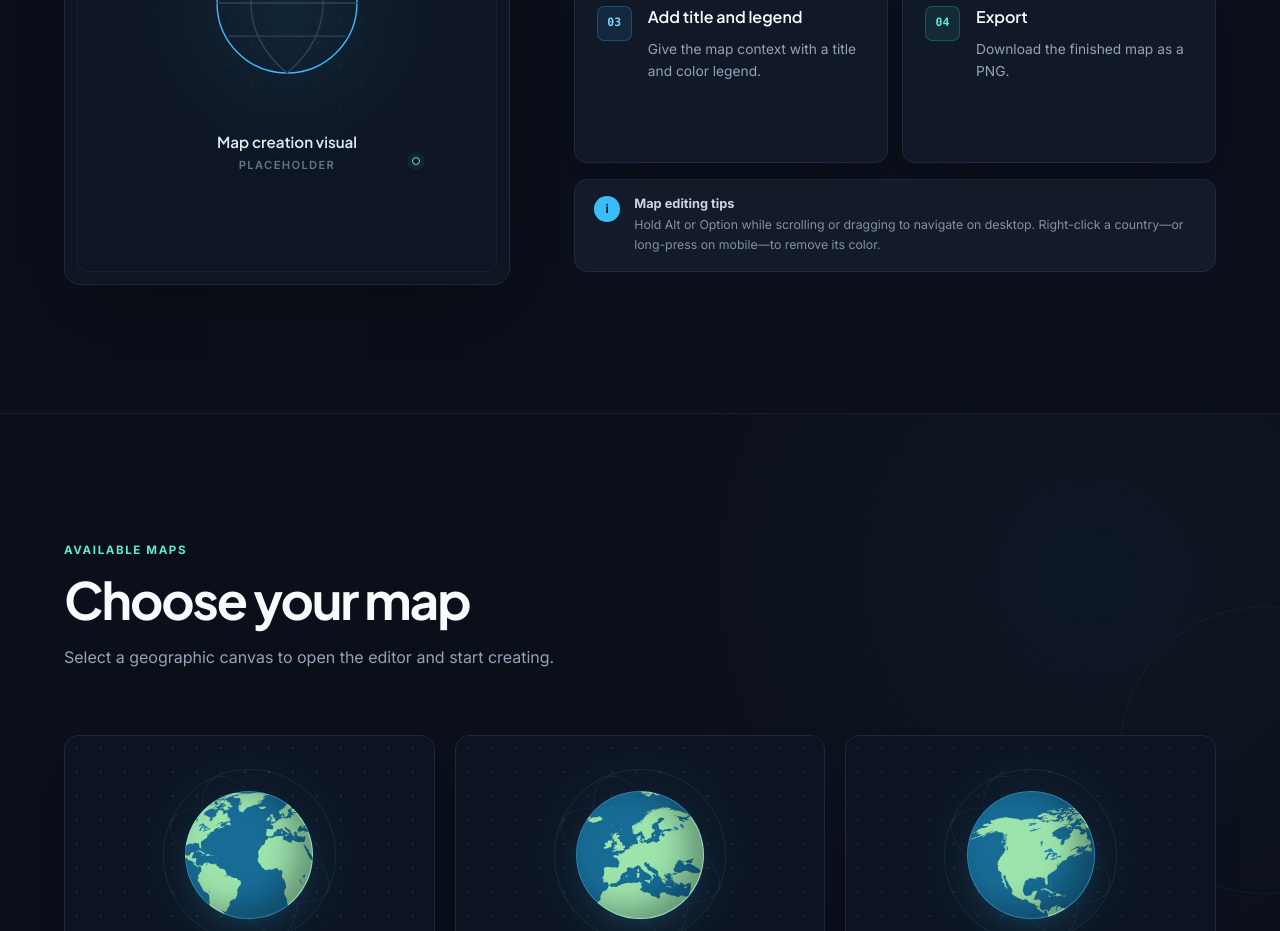
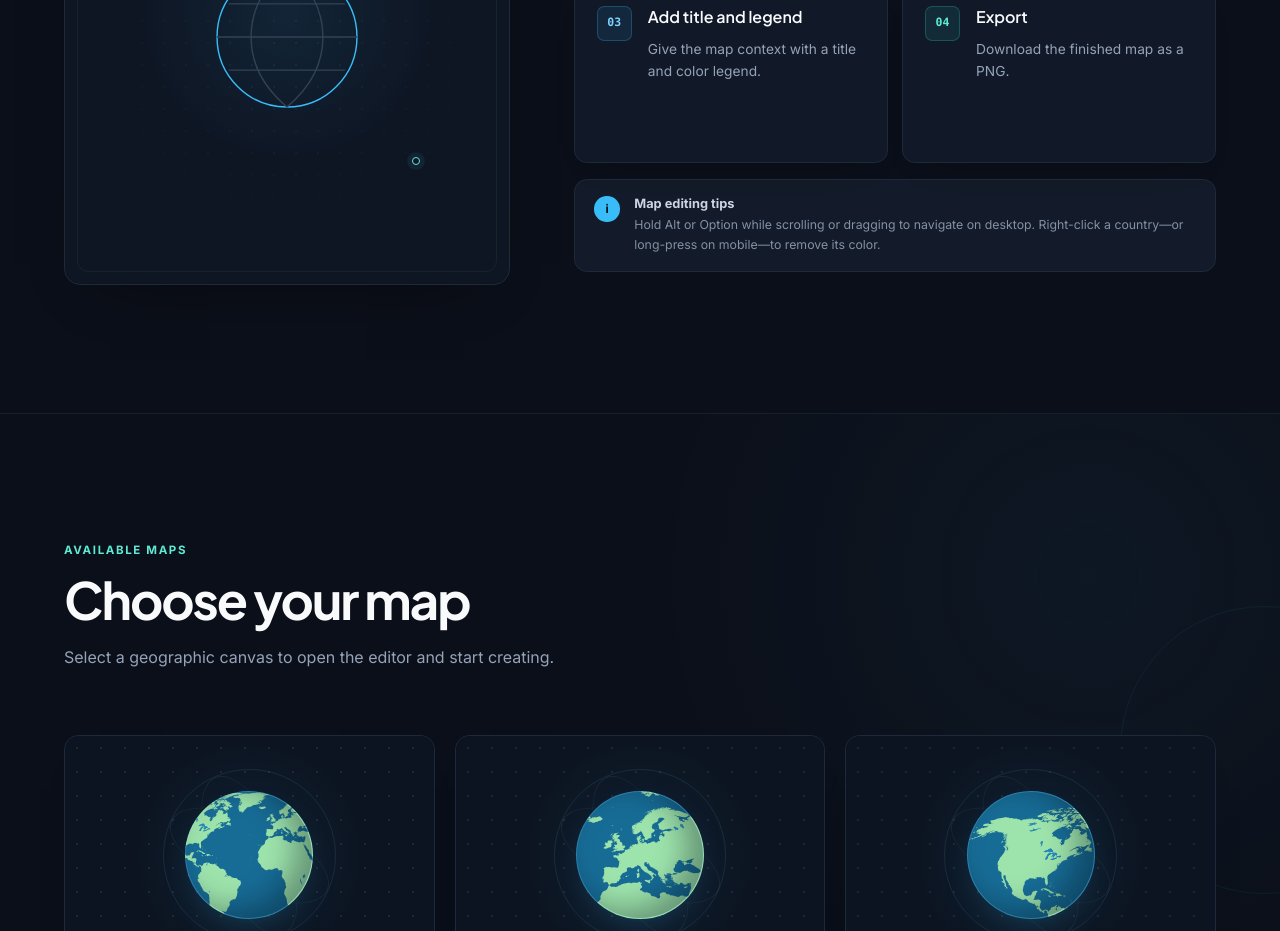
Before and after one commit to miguelduartedev/Interactive-Maps, a Next.js app: page / in a window 1280 px wide. Shown: the part 1360-2291 px from the top of the page. Built offline with nearby package versions, Linux system fonts and the light colour scheme.

Commit message:
feat: complete V2 homepage redesign

```diff
--- a/src/components/organisms/Panel/panel.tsx
+++ b/src/components/organisms/Panel/panel.tsx
@@ -39,10 +39,14 @@ function WorkflowPlaceholder() {
         <circle cx="110" cy="110" r="74" />
         <path d="M36 110h148M110 36c25 21 38 46 38 74s-13 53-38 74M110 36c-25 21-38 46-38 74s13 53 38 74M49 75h122M49 145h122" />
       </svg>
-      <span className="workflow-visual__marker workflow-visual__marker--one" aria-hidden="true" />
-      <span className="workflow-visual__marker workflow-visual__marker--two" aria-hidden="true" />
-      <p>Map creation visual</p>
-      <span>Placeholder</span>
+      <span
+        className="workflow-visual__marker workflow-visual__marker--one"
+        aria-hidden="true"
+      />
+      <span
+        className="workflow-visual__marker workflow-visual__marker--two"
+        aria-hidden="true"
+      />
     </div>
   )
 }
@@ -90,8 +94,8 @@ export default function Panel() {
                 <h3>Map editing tips</h3>
                 <p>
                   Hold Alt or Option while scrolling or dragging to navigate on
-                  desktop. Right-click a country—or long-press on mobile—to remove
-                  its color.
+                  desktop. Right-click a country—or long-press on mobile—to
+                  remove its color.
                 </p>
               </div>
             </aside>
```
